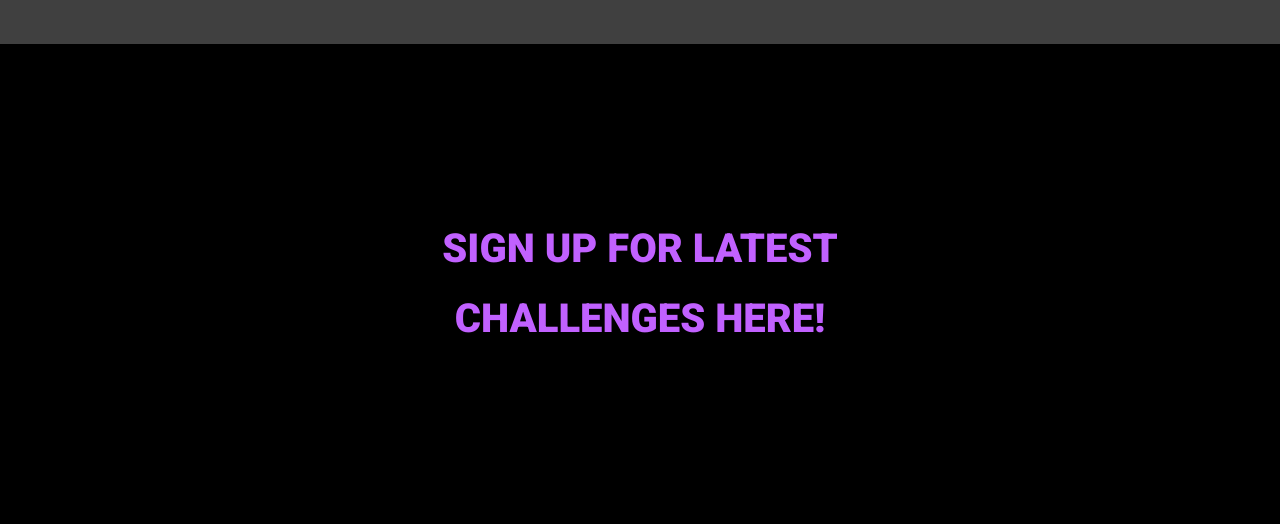
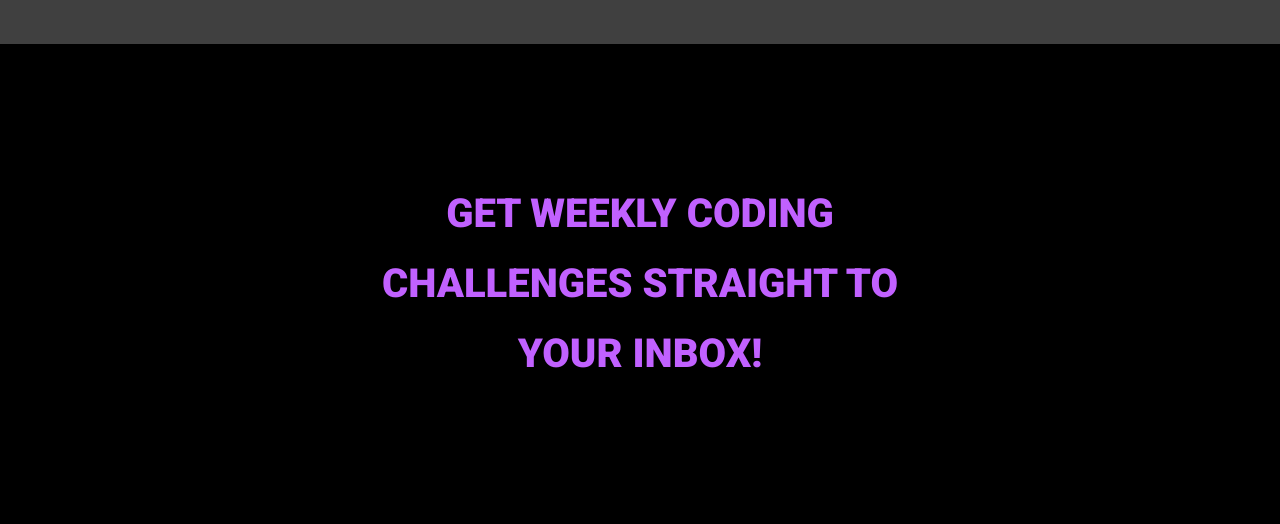
Before and after one commit to VibhinnS/NexSpace, a Django app: template templates/landing_page.html in a window 1280 px wide. Shown: the part 1400-1924 px from the top of the page. Run offline with Django 5.2, Linux system fonts and the light colour scheme; the template is opened without the code that fills it, so the values that code supplies are empty; some libraries are stand-ins or nearby versions; some web fonts are replaced.

Commit message:
Updated landing page content

```diff
--- a/templates/landing_page.html
+++ b/templates/landing_page.html
@@ -85,7 +85,7 @@
                 <div id="spacer"></div>
                 <div id="green-div">
                     <h4>
-                        SIGN UP FOR LATEST CHALLENGES HERE!
+                        GET WEEKLY CODING CHALLENGES STRAIGHT TO YOUR INBOX!
                     </h4>
                 </div>
             </div>
```
